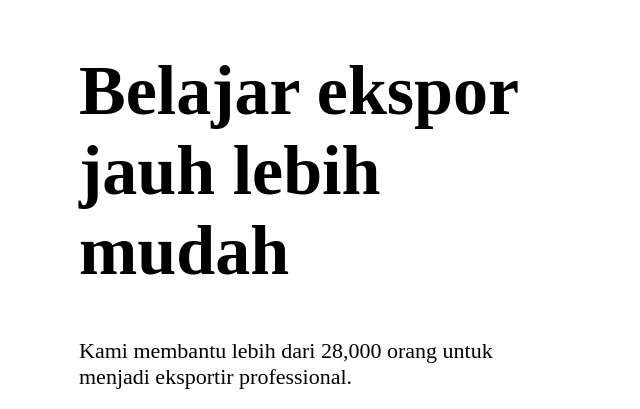
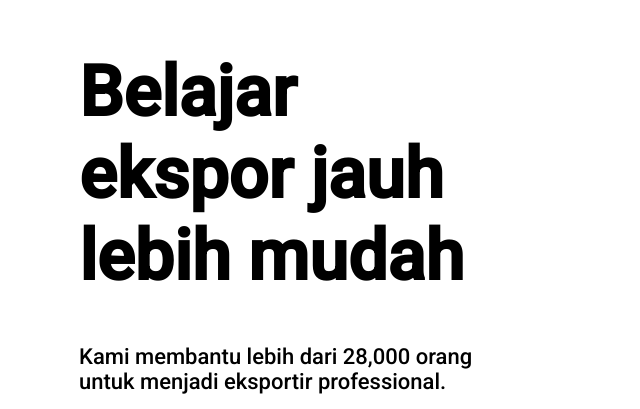
Before and after one commit to imamsm97/Project_BisaEkspor, a plain HTML site: page index.html in a window 1280 px wide. Shown: the part 226-635 px from the top of the page, without its empty margins (185-825 px from the left). Drawn offline with Linux system fonts and the light colour scheme.

Commit message:
edit text

```diff
--- a/index.html
+++ b/index.html
@@ -1,15 +1,16 @@
 <html>
-    <head><link rel="stylesheet" href="./style.css">
+    <head>
+        <link rel="stylesheet" href="./style.css">
         <link rel="preconnect" href="https://fonts.googleapis.com">
-<link rel="preconnect" href="https://fonts.gstatic.com" crossorigin>
-<link href="https://fonts.googleapis.com/css2?family=Roboto:wght@500&display=swap" rel="stylesheet">
+        <link rel="preconnect" href="https://fonts.gstatic.com" crossorigin>
+        <link href="https://fonts.googleapis.com/css2?family=Roboto:wght@500&display=swap" rel="stylesheet">
     </head>
     <body>
 
-        <Div class="icon" >
+        <div class="icon" >
             <img class="logo" src="./assets/logo_bisaekpor.svg" alt="">
 
-        </Div>
+        </div>
 
         <div class="container-body">
             <div class="containe-left">
--- a/style.css
+++ b/style.css
@@ -47,10 +47,10 @@ body{
 .text1 {
     font-size: 70px;
     width: 445px;
-    font-family: font-family: 'Roboto', sans-serif;;
+    font-family: 'Roboto';
 }
 .text2 {
     font-size: 22px;
     width: 445px;
-    font-family: font-family: 'Roboto', sans-serif;;
+    font-family: 'Roboto';
 }
```
